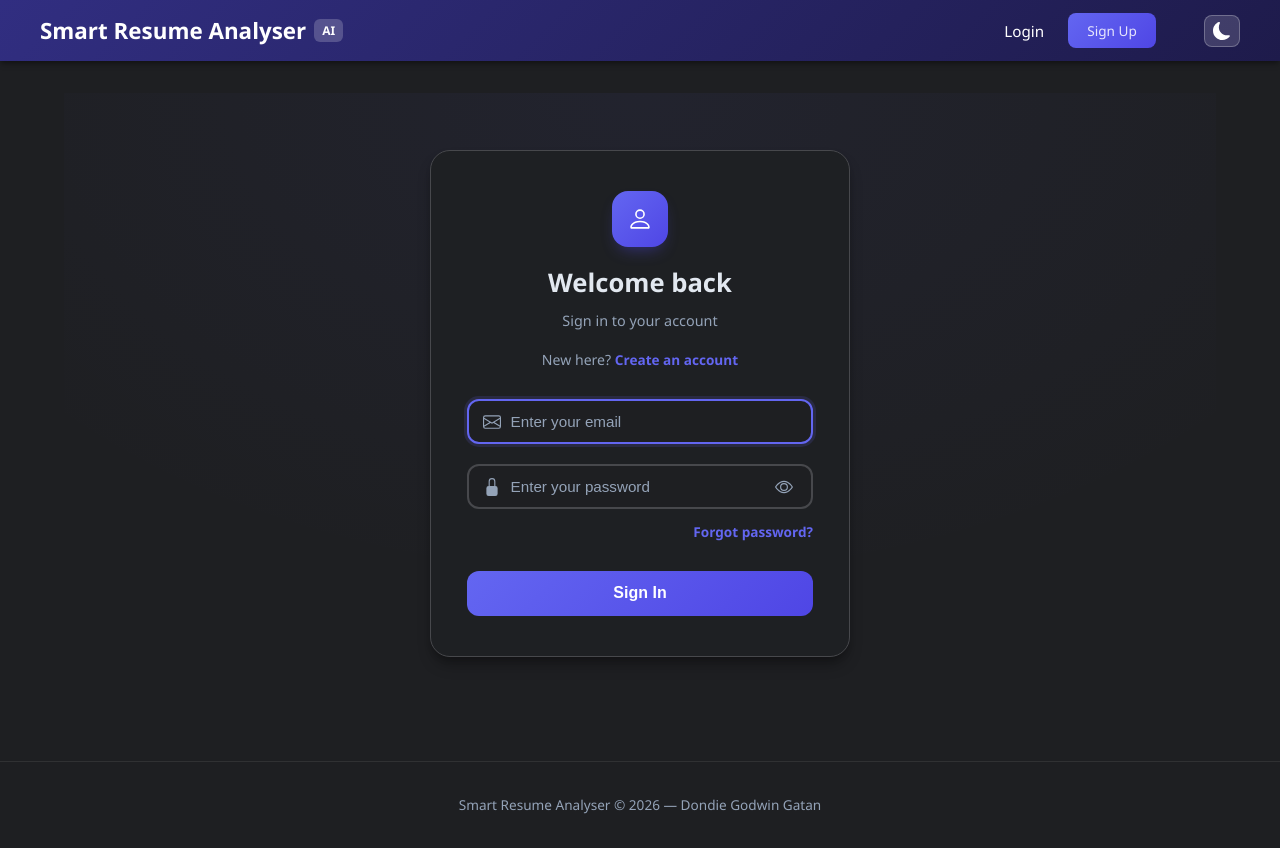
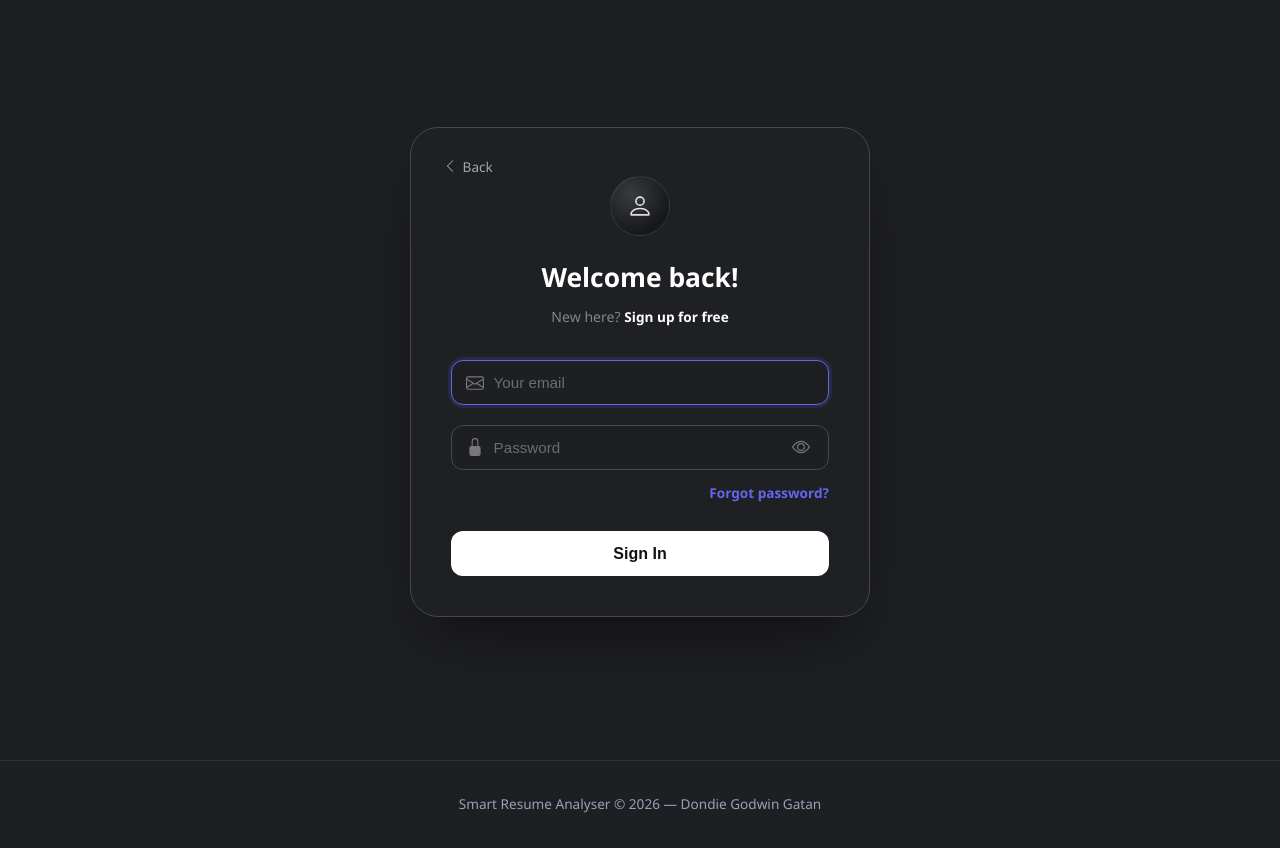
Before and after one commit to DondieGatan/Last-Project, a Flask app: page /login in a window 1280 px wide. After the commit the page ends 813 px from the top, so only its background shows below. Run offline with Flask 3, Linux system fonts and the light colour scheme; some libraries are stand-ins or nearby versions.

Commit message:
Match login/register pages to the reference design precisely
- Replace the top navbar on auth pages with a minimal "Back" link (new
  hide_navbar flag in base.html, opt-in per template)
- Circular icon badge instead of a bare icon
- Sign-up/sign-in switch line moved directly under the heading
- Darker, more rounded inputs and a white pill-shaped primary button,
  matching the reference's contrast
- Shortened placeholders ("Your email" / "Password") to match its minimal
  tone

Deliberately omits the reference's "magic link" and "SSO" options since
neither exists in this app's backend, and its Terms/Privacy footer links,
since no such pages exist here -- copying those verbatim would just be
dead UI.

Co-Authored-By: Claude Sonnet 5 <noreply@anthropic.com>

```diff
--- a/static/css/style.css
+++ b/static/css/style.css
@@ -2400,50 +2400,70 @@ html[data-sidebar-collapsed="true"] .sidebar-logout {
    ============================================= */
 
 .auth-container {
+    position: relative;
     display: flex;
     align-items: center;
     justify-content: center;
-    min-height: calc(100vh - 180px);
+    min-height: calc(100vh - 120px);
     padding: 2rem 1rem;
-    background: radial-gradient(ellipse 800px 500px at 50% 0%, rgba(99,102,241,0.06), transparent);
 }
 
 .auth-card {
-    background: var(--gray-50);
-    border-radius: 20px;
-    box-shadow: var(--shadow-lg);
+    position: relative;
+    background: radial-gradient(ellipse 500px 300px at 15% 0%, rgba(255,255,255,0.06), transparent),
+                linear-gradient(160deg, #202124 0%, #131316 60%);
+    border-radius: 28px;
+    box-shadow: 0 30px 60px -20px rgba(0,0,0,0.55);
     width: 100%;
-    max-width: 420px;
-    padding: 2.5rem 2.25rem;
-    border: 1px solid var(--gray-200);
+    max-width: 460px;
+    padding: 3rem 2.5rem 2.5rem;
+    border: 1px solid rgba(255,255,255,0.06);
+    overflow: hidden;
+}
+
+.auth-back {
+    position: absolute;
+    top: 1.75rem;
+    left: 2rem;
+    display: inline-flex;
+    align-items: center;
+    gap: 0.35rem;
+    color: rgba(255,255,255,0.6);
+    font-size: 0.85rem;
+    font-weight: 500;
+    text-decoration: none;
+}
+
+.auth-back:hover {
+    color: #fff;
 }
 
 .auth-icon-badge {
-    width: 56px;
-    height: 56px;
-    border-radius: 16px;
-    background: linear-gradient(135deg, var(--primary), var(--primary-dark));
+    width: 60px;
+    height: 60px;
+    border-radius: 50%;
+    background: radial-gradient(circle at 35% 30%, #3a3b3f, #17181a 70%);
     display: flex;
     align-items: center;
     justify-content: center;
-    margin: 0 auto 1rem;
-    box-shadow: 0 8px 16px -6px rgba(79,70,229,0.45);
+    margin: 0 auto 1.25rem;
+    border: 1px solid rgba(255,255,255,0.1);
 }
 
 .auth-icon-badge svg {
-    color: white;
+    color: rgba(255,255,255,0.85);
 }
 
 .auth-header {
     text-align: center;
-    margin-bottom: 2rem;
+    margin-bottom: 0.5rem;
 }
 
 .auth-header h2 {
-    font-size: 1.6rem;
+    font-size: 1.65rem;
     font-weight: 800;
-    color: var(--dark);
-    margin: 0 0 0.35rem 0;
+    color: #fff;
+    margin: 0 0 0.5rem 0;
 }
 
 .auth-header p {
@@ -2470,20 +2490,20 @@ html[data-sidebar-collapsed="true"] .sidebar-logout {
 .auth-input-wrap {
     display: flex;
     align-items: center;
-    background: white;
-    border: 2px solid var(--gray-200);
+    background: rgba(255,255,255,0.04);
+    border: 1px solid rgba(255,255,255,0.1);
     border-radius: 12px;
     padding: 0 14px;
     transition: border-color 0.2s, box-shadow 0.2s;
 }
 
 .auth-input-wrap:focus-within {
-    border-color: var(--primary);
-    box-shadow: 0 0 0 3px rgba(79, 70, 229, 0.1);
+    border-color: rgba(255,255,255,0.3);
+    box-shadow: 0 0 0 3px rgba(255,255,255,0.06);
 }
 
 .auth-input-wrap svg {
-    color: var(--gray-400);
+    color: rgba(255,255,255,0.4);
     flex-shrink: 0;
 }
 
@@ -2492,14 +2512,14 @@ html[data-sidebar-collapsed="true"] .sidebar-logout {
     min-width: 0;
     border: none;
     outline: none;
-    padding: 0.75rem 0.6rem;
+    padding: 0.8rem 0.6rem;
     font-size: 0.95rem;
     background: transparent;
-    color: var(--dark);
+    color: #fff;
 }
 
 .auth-input-wrap input::placeholder {
-    color: var(--gray-400);
+    color: rgba(255,255,255,0.35);
 }
 
 .toggle-pw {
@@ -2592,6 +2612,13 @@ html[data-sidebar-collapsed="true"] .sidebar-logout {
     font-size: 1rem;
     font-weight: 700;
     border-radius: 12px;
+    background: #fff;
+    color: #111;
+    border: none;
+}
+
+.auth-btn:hover {
+    background: #e8e8e8;
 }
 
 .auth-footer {
@@ -2605,9 +2632,13 @@ html[data-sidebar-collapsed="true"] .sidebar-logout {
 
 .auth-switch {
     text-align: center;
-    color: var(--gray-500);
+    color: rgba(255,255,255,0.45);
     font-size: 0.88rem;
-    margin: -1rem 0 1.75rem;
+    margin: 0 0 2rem;
+}
+
+.auth-switch .auth-link {
+    color: #fff;
 }
 
 /* ---------- User Menu in Navbar ---------- */
--- a/templates/base.html
+++ b/templates/base.html
@@ -104,6 +104,7 @@
     </div>
     {% else %}
 
+    {% if not hide_navbar %}
     <!-- Navbar -->
     <header class="navbar">
         <div class="container">
@@ -124,6 +125,7 @@
             </nav>
         </div>
     </header>
+    {% endif %}
 
     {% with messages = get_flashed_messages(with_categories=true) %}
         {% if messages %}
--- a/templates/login.html
+++ b/templates/login.html
@@ -1,20 +1,25 @@
 {% extends "base.html" %}
+{% set hide_navbar = true %}
 {% block title %}Login - Smart Resume Analyser{% endblock %}
 
 {% block content %}
 <div class="auth-container">
     <div class="auth-card">
+        <a href="{{ url_for('index') }}" class="auth-back">
+            <svg xmlns="http://www.w3.org/2000/svg" width="14" height="14" fill="currentColor" viewBox="0 0 16 16"><path fill-rule="evenodd" d="M11.354 1.646a.5.5 0 0 1 0 .708L5.707 8l5.647 5.646a.5.5 0 0 1-.708.708l-6-6a.5.5 0 0 1 0-.708l6-6a.5.5 0 0 1 .708 0z"/></svg>
+            Back
+        </a>
+
         <div class="auth-header">
             <div class="auth-icon-badge">
                 <svg xmlns="http://www.w3.org/2000/svg" width="26" height="26" fill="currentColor" viewBox="0 0 16 16">
                     <path d="M8 8a3 3 0 1 0 0-6 3 3 0 0 0 0 6zm2-3a2 2 0 1 1-4 0 2 2 0 0 1 4 0zm4 8c0 1-1 1-1 1H3s-1 0-1-1 1-4 6-4 6 3 6 4zm-1-.004c-.001-.246-.154-.986-.832-1.664C11.516 10.68 10.289 10 8 10c-2.29 0-3.516.68-4.168 1.332-.678.678-.83 1.418-.832 1.664h10z"/>
                 </svg>
             </div>
-            <h2>Welcome back</h2>
-            <p>Sign in to your account</p>
+            <h2>Welcome back!</h2>
         </div>
 
-        <p class="auth-switch">New here? <a href="{{ url_for('register') }}" class="auth-link">Create an account</a></p>
+        <p class="auth-switch">New here? <a href="{{ url_for('register') }}" class="auth-link">Sign up for free</a></p>
 
         <form method="POST" action="{{ url_for('login') }}" class="auth-form">
             {% if request.args.get('next') %}
@@ -27,7 +32,7 @@
                     <svg xmlns="http://www.w3.org/2000/svg" width="18" height="18" fill="currentColor" viewBox="0 0 16 16">
                         <path d="M0 4a2 2 0 0 1 2-2h12a2 2 0 0 1 2 2v8a2 2 0 0 1-2 2H2a2 2 0 0 1-2-2V4Zm2-1a1 1 0 0 0-1 1v.217l7 4.2 7-4.2V4a1 1 0 0 0-1-1H2Zm13 2.383-4.708 2.825L15 11.105V5.383Zm-.034 6.876-5.64-3.471L8 9.583l-1.326-.795-5.64 3.47A1 1 0 0 0 2 13h12a1 1 0 0 0 .966-.741ZM1 11.105l4.708-2.897L1 5.383v5.722Z"/>
                     </svg>
-                    <input type="email" id="email" name="email" value="{{ email|default('') }}" placeholder="Enter your email" required autofocus>
+                    <input type="email" id="email" name="email" value="{{ email|default('') }}" placeholder="Your email" required autofocus>
                 </div>
             </div>
 
@@ -37,7 +42,7 @@
                     <svg xmlns="http://www.w3.org/2000/svg" width="18" height="18" fill="currentColor" viewBox="0 0 16 16">
                         <path d="M8 1a2 2 0 0 1 2 2v4H6V3a2 2 0 0 1 2-2zm3 6V3a3 3 0 0 0-6 0v4a2 2 0 0 0-2 2v5a2 2 0 0 0 2 2h6a2 2 0 0 0 2-2V9a2 2 0 0 0-2-2z"/>
                     </svg>
-                    <input type="password" id="password" name="password" placeholder="Enter your password" required>
+                    <input type="password" id="password" name="password" placeholder="Password" required>
                     <button type="button" class="toggle-pw" onclick="togglePassword('password', this)" title="Show password">
                         <svg class="eye-show" xmlns="http://www.w3.org/2000/svg" width="18" height="18" fill="currentColor" viewBox="0 0 16 16"><path d="M16 8s-3-5.5-8-5.5S0 8 0 8s3 5.5 8 5.5S16 8 16 8zM1.173 8a13.133 13.133 0 0 1 1.66-2.043C4.12 4.668 5.88 3.5 8 3.5c2.12 0 3.879 1.168 5.168 2.457A13.133 13.133 0 0 1 14.828 8c-.058.087-.122.183-.195.288-.335.48-.83 1.12-1.465 1.755C11.879 11.332 10.119 12.5 8 12.5c-2.12 0-3.879-1.168-5.168-2.457A13.134 13.134 0 0 1 1.172 8z"/><path d="M8 5.5a2.5 2.5 0 1 0 0 5 2.5 2.5 0 0 0 0-5zM4.5 8a3.5 3.5 0 1 1 7 0 3.5 3.5 0 0 1-7 0z"/></svg>
                         <svg class="eye-hide" xmlns="http://www.w3.org/2000/svg" width="18" height="18" fill="currentColor" viewBox="0 0 16 16" style="display:none;"><path d="M13.359 11.238C15.06 9.72 16 8 16 8s-3-5.5-8-5.5a7.028 7.028 0 0 0-2.79.588l.77.771A5.944 5.944 0 0 1 8 3.5c2.12 0 3.879 1.168 5.168 2.457A13.134 13.134 0 0 1 14.828 8c-.058.087-.122.183-.195.288-.335.48-.83 1.12-1.465 1.755-.165.165-.337.328-.517.486l.708.709z"/><path d="M11.297 9.176a3.5 3.5 0 0 0-4.474-4.474l.823.823a2.5 2.5 0 0 1 2.829 2.829l.822.822zm-2.943 1.299.822.822a3.5 3.5 0 0 1-4.474-4.474l.823.823a2.5 2.5 0 0 0 2.829 2.829z"/><path d="M3.35 5.47c-.18.16-.353.322-.518.487A13.134 13.134 0 0 0 1.172 8l.195.288c.335.48.83 1.12 1.465 1.755C4.121 11.332 5.881 12.5 8 12.5c.716 0 1.39-.133 2.02-.36l.77.772A7.029 7.029 0 0 1 8 13.5C3 13.5 0 8 0 8s.939-1.721 2.641-3.238l.708.709zm10.296 8.884-12-12 .708-.708 12 12-.708.708z"/></svg>
```
Also changed, not shown: templates/register.html (+8 -3 lines).
